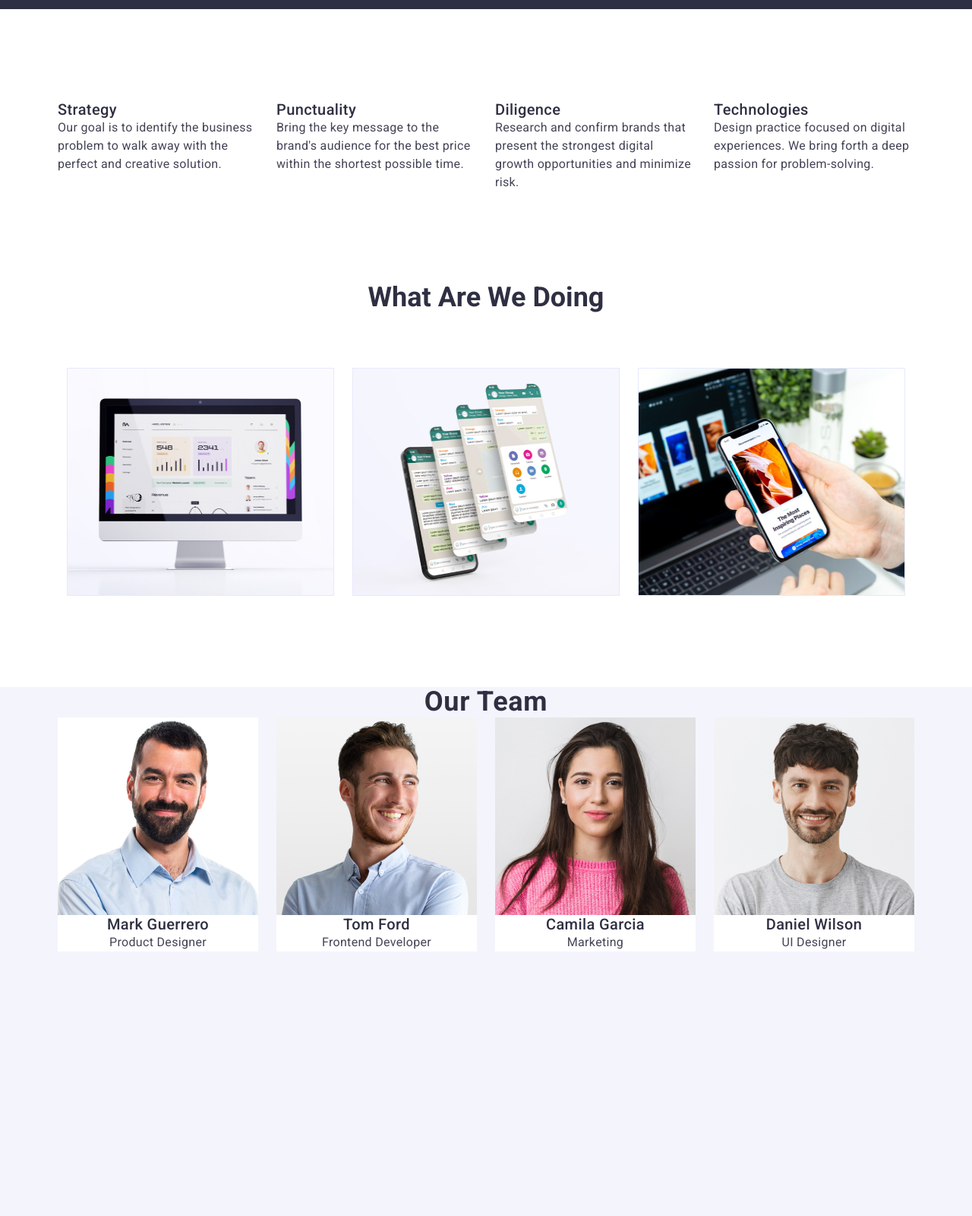
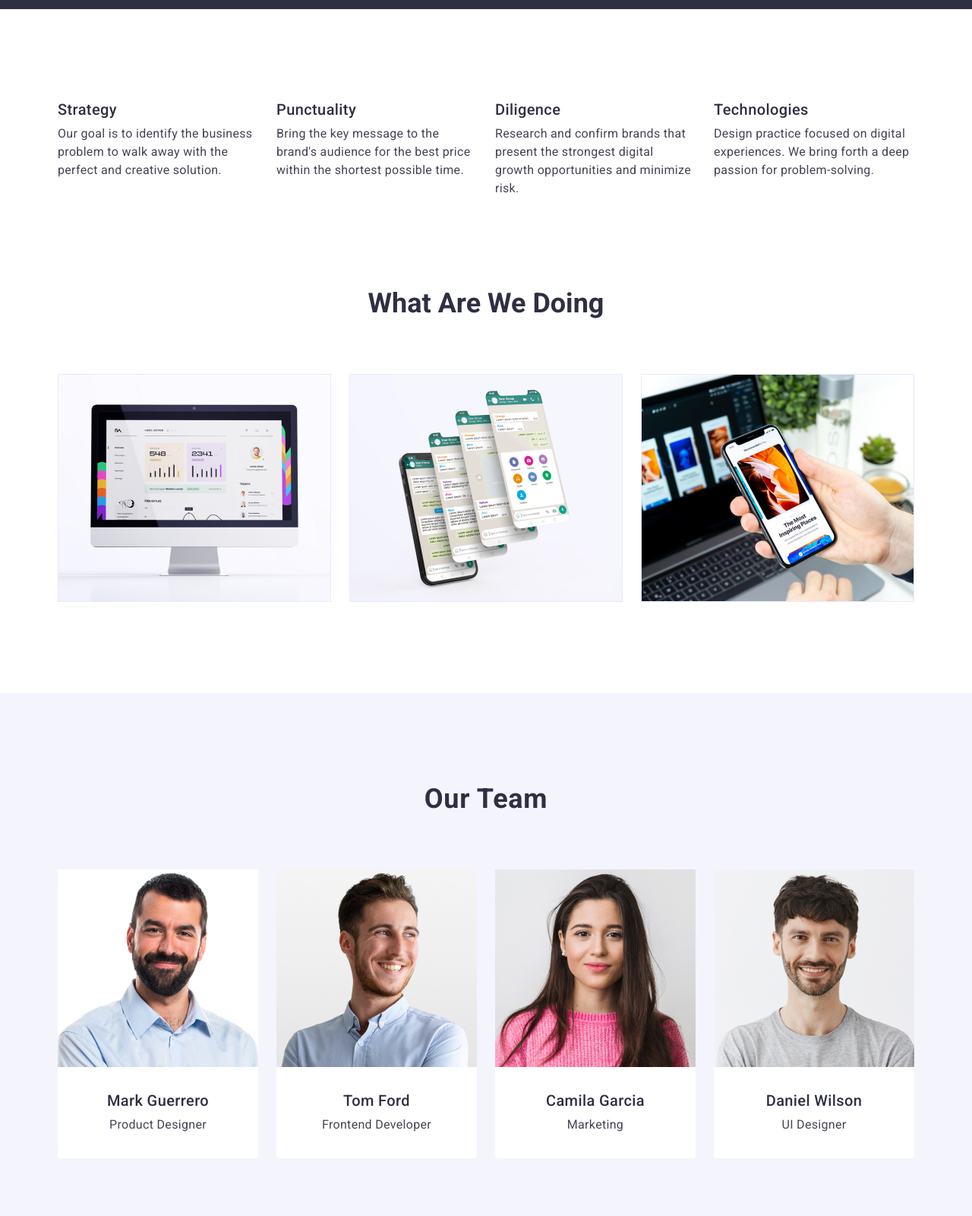
Before and after one commit to Anna4voit/goit-markup-hw-03, a plain HTML site: page index.html in a window 1280 px wide. Shown: the part 660-2260 px from the top of the page at 76% size. Drawn offline with nearby package versions, Linux system fonts and the light colour scheme.

Commit message:
uprgade8

```diff
--- a/css/styles.css
+++ b/css/styles.css
@@ -48,7 +48,7 @@ img {
 /* Header */
 .container {
   max-width: 1440px;
-  width: 1134px;
+  width: 1158px;
   margin: 0 auto;
   padding: 0 15px 0 15px;
 }
@@ -76,7 +76,7 @@ img {
   letter-spacing: 0.03em;
   text-transform: uppercase;
   text-decoration: none;
-  margin-right: 76p;
+  margin-right: 76px;
 }
 .web-logo {
   color: var(--navyblue);
@@ -88,7 +88,7 @@ img {
   gap: 40px;
   padding-left: 76px;
 }
-.main-spisok li {
+.spisok-item {
   padding: 24px 0;
 }
 .main-spisok a {
@@ -114,7 +114,7 @@ img {
 .main-contacts ul {
   display: flex;
   gap: 40px;
-  padding-left: 308px;
+  padding-left: 257px;
   padding-top: 24px;
 }
 
@@ -176,16 +176,16 @@ img {
 }
 
 /* Section2 */
-.section-container {
-  max-width: 1440px;
-  margin: 0 auto;
+.section-two {
+  padding-top: 120px;
+  padding-bottom: 120px;
 }
-.list-container ul {
+.list-container {
   display: flex;
   gap: 24px;
-  flex-direction: row;
-  justify-content: center;
-  padding-top: 120px;
+}
+.sect-two-item {
+  width: calc((100% - 72px) / 4);
 }
 .title-sect-two {
   color: var(--navyblue);
@@ -200,6 +200,7 @@ img {
   font-weight: 500;
   line-height: 1.2;
   letter-spacing: 0.02em;
+  margin-bottom: 8px;
 }
 .sect-two-parag {
   color: var(--slate);
@@ -220,7 +221,7 @@ img {
   line-height: 1.11;
   text-transform: capitalize;
   text-align: center;
-  padding-top: 120px;
+
   margin-bottom: 72px;
 }
 .list {
@@ -240,15 +241,16 @@ img {
 .our-team {
   background-color: #f4f4fd;
   height: 732px;
+  padding: 120px 0;
 }
 .foto {
   background-color: var(--white);
+  width: calc((100% - 72px) / 4);
+  border-radius: 0px 0px 4px 4px;
 }
-.team-container ul {
+.team-container {
   display: flex;
   gap: 24px;
-  flex-direction: row;
-  justify-content: center;
 }
 .title-our-team {
   color: var(--navyblue);
@@ -257,6 +259,10 @@ img {
   letter-spacing: 0.02em;
   text-transform: capitalize;
   text-align: center;
+  margin-bottom: 72px;
+}
+.title-item {
+  padding: 32px 16px;
 }
 .team-subtitle {
   color: var(--navyblue);
@@ -265,6 +271,7 @@ img {
   font-weight: 500;
   line-height: 1.2;
   letter-spacing: 0.4px;
+  margin-bottom: 8px;
 }
 .our-team-parag {
   color: var(--slate);
@@ -380,7 +387,6 @@ img {
   padding: 32px 16px;
   border: 1px solid var(--cornflower);
   border-top: none;
-  margin-bottom: 8px;
 }
 
 .card {
--- a/index.html
+++ b/index.html
@@ -35,9 +35,13 @@
             >Web<span class="web-logo">Studio</span></a
           >
           <ul class="main-spisok list">
-            <li><a class="link" href="./index.html">Studio</a></li>
-            <li><a class="link" href="./portfolio.html">Portfolio</a></li>
-            <li><a class="link" href="">Contacts</a></li>
+            <li class="spisok-item">
+              <a class="link" href="./index.html">Studio</a>
+            </li>
+            <li class="spisok-item">
+              <a class="link" href="./portfolio.html">Portfolio</a>
+            </li>
+            <li class="spisok-item"><a class="link" href="">Contacts</a></li>
           </ul>
         </nav>
         <address class="main-contacts">
@@ -63,32 +67,32 @@
       </section>
 
       <!-- Section2-->
-      <section class="section-container">
+      <section class="section-two">
+        <div class="container">
           <h2 class="title-sect-two visually-hidden">Section 2</h2>
-        <div class="list-container">
-          <ul class="list">
-            <li>
+          <ul class="list-container list">
+            <li class="sect-two-item">
               <h3 class="sect-two-subtitle">Strategy</h3>
               <p class="sect-two-parag">
                 Our goal is to identify the business problem to walk away with
                 the perfect and creative solution.
               </p>
             </li>
-            <li>
+            <li class="sect-two-item">
               <h3 class="sect-two-subtitle">Punctuality</h3>
               <p class="sect-two-parag">
                 Bring the key message to the brand's audience for the best price
                 within the shortest possible time.
               </p>
             </li>
-            <li>
+            <li class="sect-two-item">
               <h3 class="sect-two-subtitle">Diligence</h3>
               <p class="sect-two-parag">
                 Research and confirm brands that present the strongest digital
                 growth opportunities and minimize risk.
               </p>
             </li>
-            <li>
+            <li class="sect-two-item">
               <h3 class="sect-two-subtitle">Technologies</h3>
               <p class="sect-two-parag">
                 Design practice focused on digital experiences. We bring forth a
@@ -133,10 +137,10 @@
       </section>
 
       <!-- Our Team -->
-      <section class="section-container our-team">
+      <section class="our-team">
+        <div class="container">
           <h2 class="title-our-team">Our Team</h2>
-        <div class="team-container">
-          <ul class="list">
+          <ul class="team-container list">
             <li class="foto">
               <img
                 src="./images/img-guerrero.jpg"
@@ -144,8 +148,10 @@
                 width="264"
                 height="260"
               />
+              <div class="title-item">
                 <h3 class="team-subtitle">Mark Guerrero</h3>
                 <p class="our-team-parag">Product Designer</p>
+              </div>
             </li>
             <li class="foto">
               <img
@@ -154,8 +160,10 @@
                 width="264"
                 height="260"
               />
+              <div class="title-item">
                 <h3 class="team-subtitle">Tom Ford</h3>
                 <p class="our-team-parag">Frontend Developer</p>
+              </div>
             </li>
             <li class="foto">
               <img
@@ -164,8 +172,10 @@
                 width="264"
                 height="260"
               />
+              <div class="title-item">
                 <h3 class="team-subtitle">Camila Garcia</h3>
                 <p class="our-team-parag">Marketing</p>
+              </div>
             </li>
             <li class="foto">
               <img
@@ -174,8 +184,10 @@
                 width="264"
                 height="260"
               />
+              <div class="title-item">
                 <h3 class="team-subtitle">Daniel Wilson</h3>
                 <p class="our-team-parag">UI Designer</p>
+              </div>
             </li>
           </ul>
         </div>
```
Also changed, not shown: portfolio.html (+7 -3 lines). Lines whose indentation alone changed are shown as unchanged.
